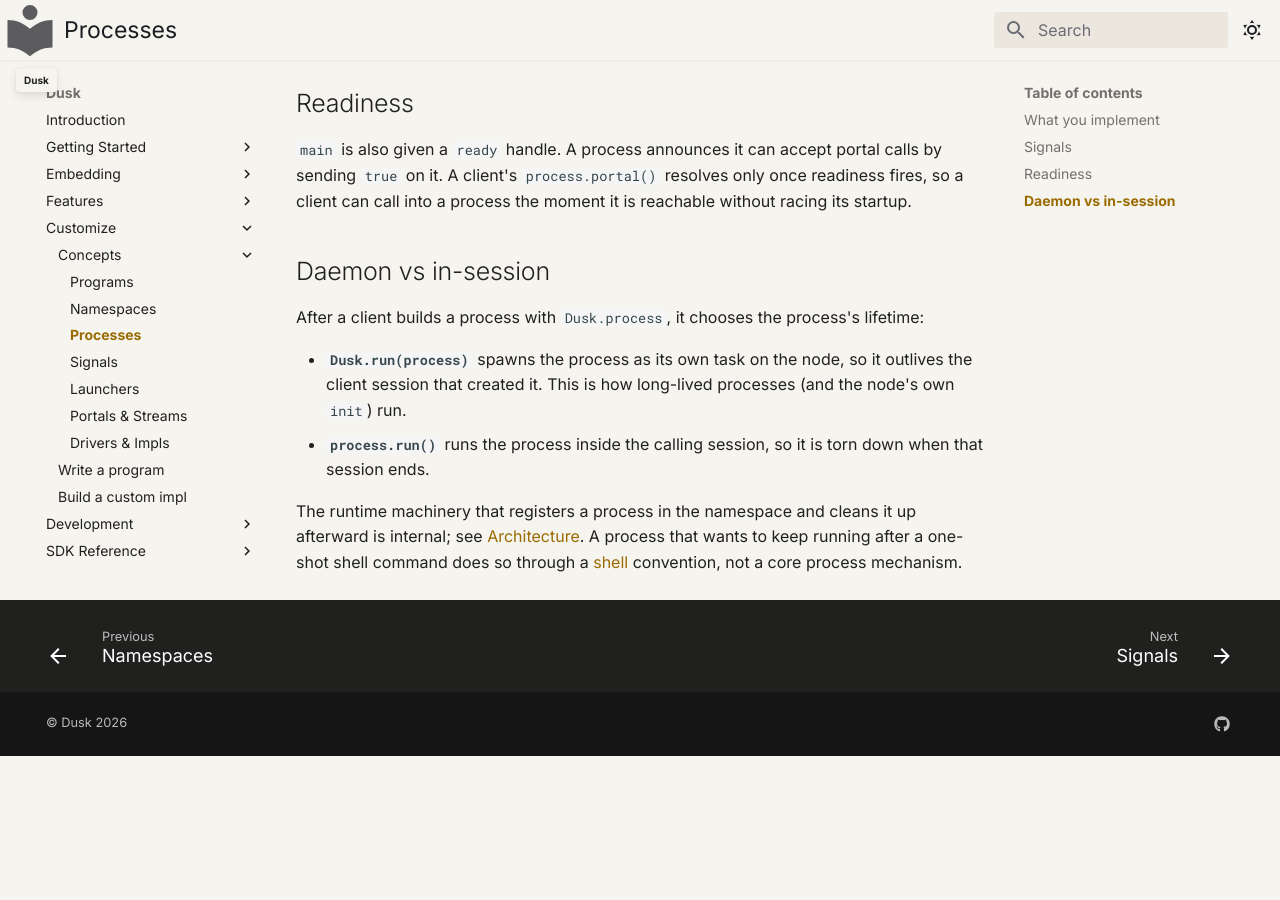
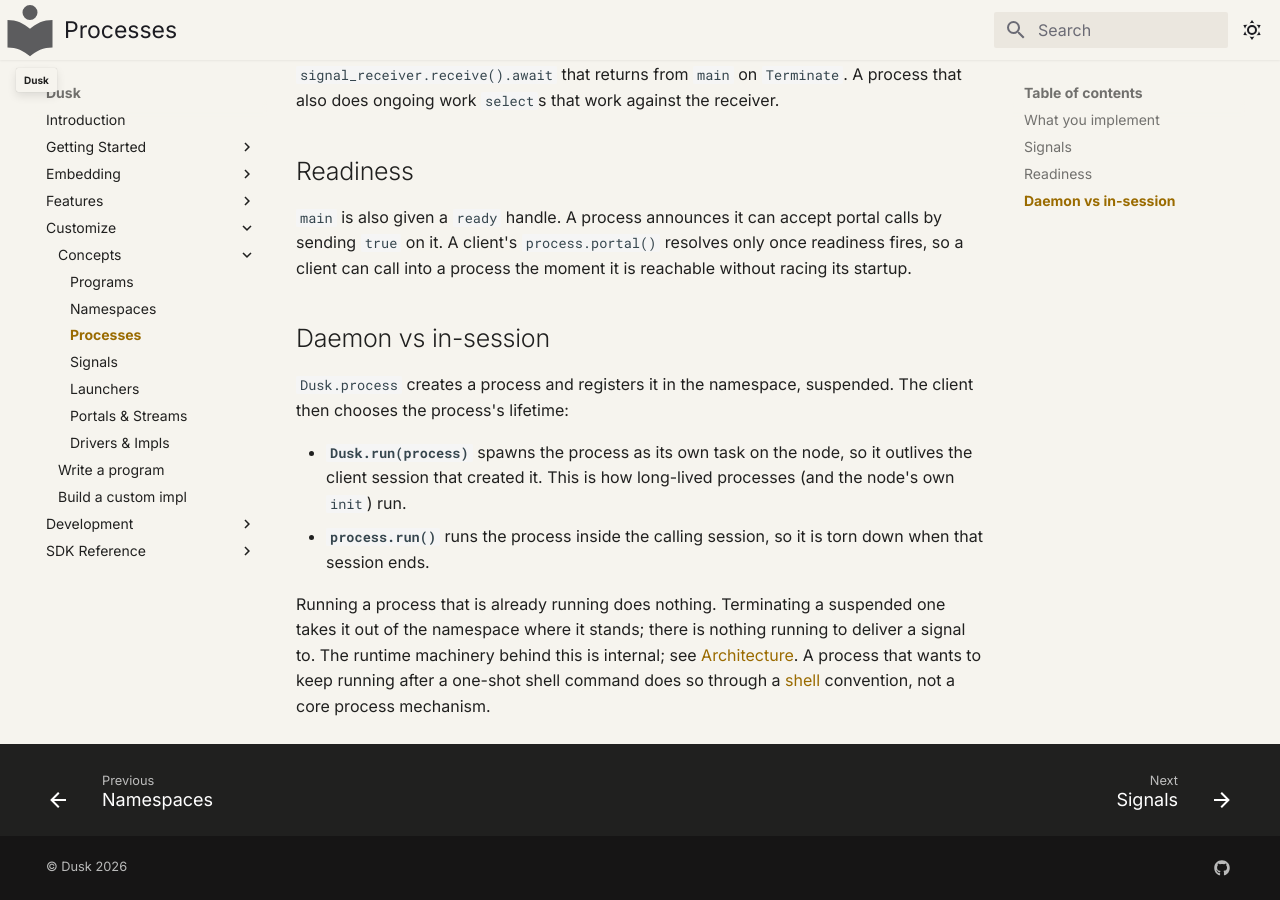
Before and after one commit to tomerze/dusk, an MkDocs documentation site: the page built from docs/docs/getting-started/concepts/processes.md, in a window 1280 px wide and 900 px high, scrolled down 875 px. Built offline with MkDocs 1.6.1 and Material for MkDocs 9.7.7, drawn with Linux system fonts in a browser that asks for light colours; comment, search, counter and statistics services are not loaded; before the commit the page ends 1631 px from its top, so only the background shows below that; some of the changed text lies outside the part shown.

Commit message:
Update docs to say that a process can exist without running
The processes page said a process is a running instance of a program and
that the namespace registers it when it runs. A process is registered when
it is created now, suspended until something runs it, and a reader who took
"not running" for "does not exist" would misread everything `ps` shows.

```diff
--- a/docs/docs/getting-started/concepts/processes.md
+++ b/docs/docs/getting-started/concepts/processes.md
@@ -1,10 +1,14 @@
 # Processes
 
-A **process** is a running instance of a [program](programs.md) on a node.
-Programs are compiled into a node; processes are the live thing doing work.
-`ps` lists the processes running **inside the node** — Dusk's own, like
-`docker ps`, not the host operating system's — `kill` signals one by pid, and
-`waitpid` waits for one to exit.
+A **process** is an instance of a [program](programs.md) on a node. Programs
+are compiled into a node; processes are the live thing doing work. A process
+exists from the moment it is created: it has a pid, it appears in `ps`, and it
+answers to `kill`. It is either **running** or **suspended** — created
+suspended, and running it lifts the suspension.
+
+`ps` lists the processes **inside the node** — Dusk's own, like `docker ps`, not
+the host operating system's — `kill` signals one by pid, and `waitpid` waits for
+one to exit.
 
 ## What you implement
 
@@ -40,8 +44,8 @@
 
 ## Daemon vs in-session
 
-After a client builds a process with `Dusk.process`, it chooses the process's
-lifetime:
+`Dusk.process` creates a process and registers it in the namespace, suspended.
+The client then chooses the process's lifetime:
 
 - **`Dusk.run(process)`** spawns the process as its own task on the node, so it
   outlives the client session that created it. This is how long-lived processes
@@ -49,7 +53,9 @@
 - **`process.run()`** runs the process inside the calling session, so it is torn
   down when that session ends.
 
-The runtime machinery that registers a process in the namespace and cleans it up
-afterward is internal; see [Architecture](../../development/architecture.md). A
+Running a process that is already running does nothing. Terminating a suspended
+one takes it out of the namespace where it stands; there is nothing running to
+deliver a signal to. The runtime machinery behind this is internal; see
+[Architecture](../../development/architecture.md). A
 process that wants to keep running after a one-shot shell command does so through
 a [shell](../../features/shell.md) convention, not a core process mechanism.
```
